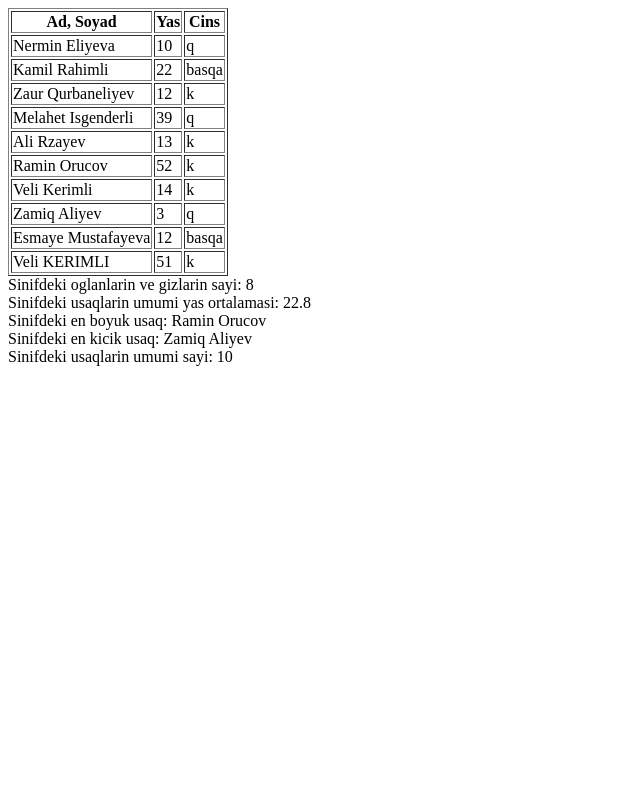
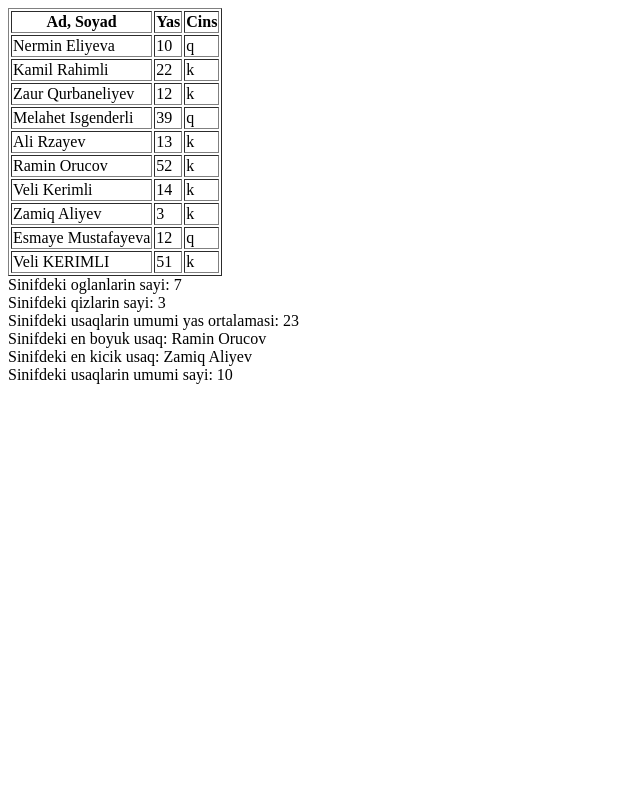
Before and after one commit to RavanSA/Tasks, a PHP site: page /task1.php in a window 1280 px wide. Shown: the whole page, without its empty margins (0-640 px from the left). Run offline with PHP 8.4, Linux system fonts and the light colour scheme.

Commit message:
Update task1.php

```diff
--- a/16.02.2021/task1.php
+++ b/16.02.2021/task1.php
@@ -1,14 +1,12 @@
 <?php
 
     function arr_cedvel( $arr ) {
-
        echo "<table border = 1>
             <tr>
               <th>Ad, Soyad</th>
               <th>Yas</th>
               <th>Cins</th>
             </tr>";
-
        for ( $row = 0; $row < sizeof($arr); $row++ ) {
          echo "<tr>";
          for ( $col = 0; $col < 3; $col++ ) {
@@ -19,6 +17,7 @@
        echo "</table>";
     }
 
+
     function yas_ortalamasi( $arr ){
       $yasortalamasi = 0;
 
@@ -27,8 +26,9 @@
       }
 
       $yasortalamasi /= sizeof( $arr );
-      return $yasortalamasi;
+      return ceil($yasortalamasi);
     }
+
 
     function yas_boyuk($arr){
       $yasboyuk=$arr[1][1];
@@ -42,6 +42,7 @@
       return $adboyuk;
     }
 
+
     function yas_kicik($arr){
       $yaskicik=$arr[1][1];
       $adkicik =" ";
@@ -54,35 +55,50 @@
       return $adkicik;
     }
 
-    function oglan_qiz_sayi($arr){
-      $cinsisay=0;
+
+    function oglan_sayi($arr){
+      $sayK=0;
       for ($row = 0; $row < sizeof($arr); $row++) {
-          if($arr[$row][2]== "q" || $arr[$row][2]== "k" ){
-              $cinsisay+=1;
+          if($arr[$row][2]== "k" ){
+              $sayK+=1;
           }
       }
-      return $cinsisay;
+      return $sayK;
     }
+
+
+    function qiz_sayi($arr){
+      $sayQ=0;
+      for ($row = 0; $row < sizeof($arr); $row++) {
+          if($arr[$row][2]== "q" ){
+              $sayQ+=1;
+          }
+      }
+      return $sayQ;
+    }
+
 
     function sinif_sayi($arr){
       return sizeof($arr);
     }
 
+
     $array = array (
              array("Nermin Eliyeva",10,"q"),
-             array("Kamil Rahimli",22,"basqa"),
+             array("Kamil Rahimli",22,"k"),
              array("Zaur Qurbaneliyev",12,"k"),
              array("Melahet Isgenderli",39,"q"),
              array("Ali Rzayev",13,"k"),
              array("Ramin Orucov",52,"k"),
              array("Veli Kerimli",14,"k"),
-             array("Zamiq Aliyev" ,3,"q"),
-             array("Esmaye Mustafayeva" ,12,"basqa"),
+             array("Zamiq Aliyev" ,3,"k"),
+             array("Esmaye Mustafayeva" ,12,"q"),
              array("Veli KERIMLI" ,51,"k")
              );
 
       arr_cedvel($array);
-      echo "Sinifdeki oglanlarin ve gizlarin sayi: ".oglan_qiz_sayi($array)."<br>";
+      echo "Sinifdeki oglanlarin sayi: ".oglan_sayi($array)."<br>";
+      echo "Sinifdeki qizlarin sayi: ".qiz_sayi($array)."<br>";
       echo "Sinifdeki usaqlarin umumi yas ortalamasi: ".yas_ortalamasi($array)."<br>";
       echo "Sinifdeki en boyuk usaq: ".yas_boyuk($array)."<br>"."Sinifdeki en kicik usaq: ".yas_kicik($array);
       echo "<br>"."Sinifdeki usaqlarin umumi sayi: ".sinif_sayi($array);
```
